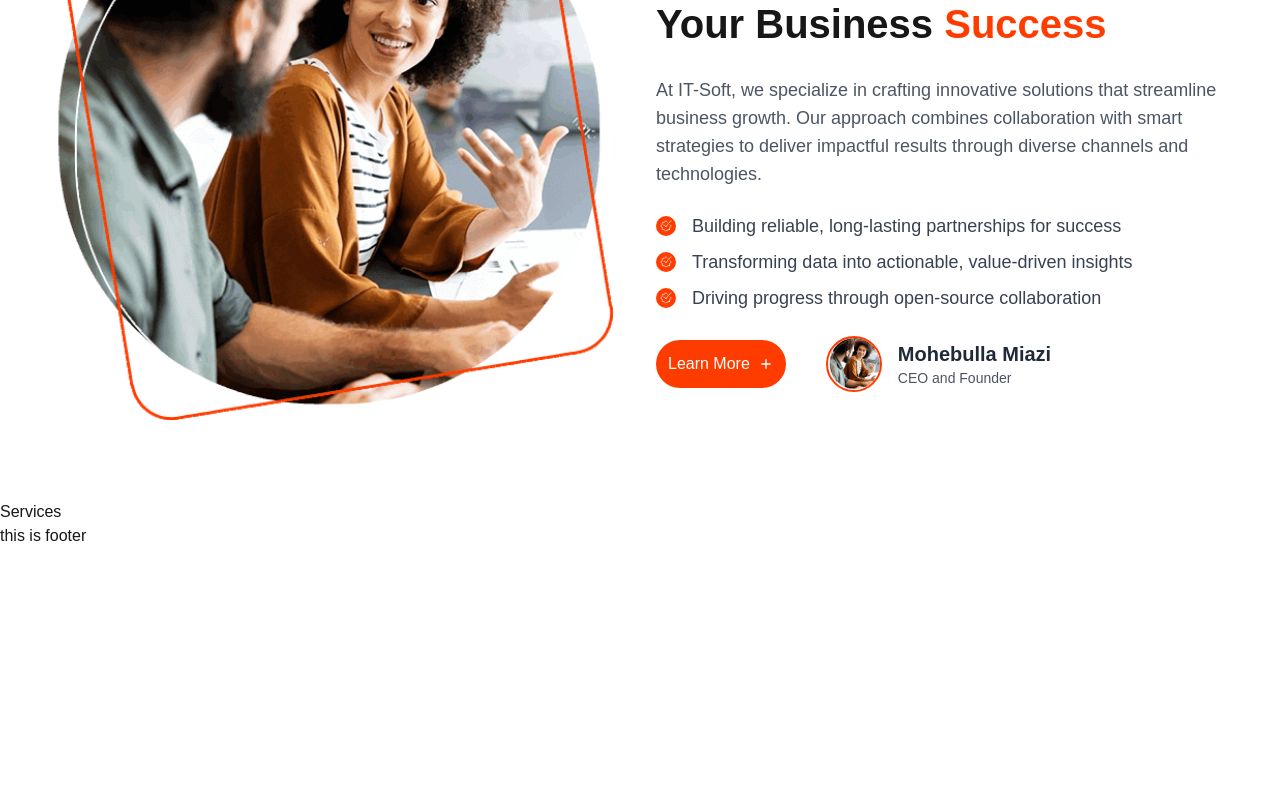
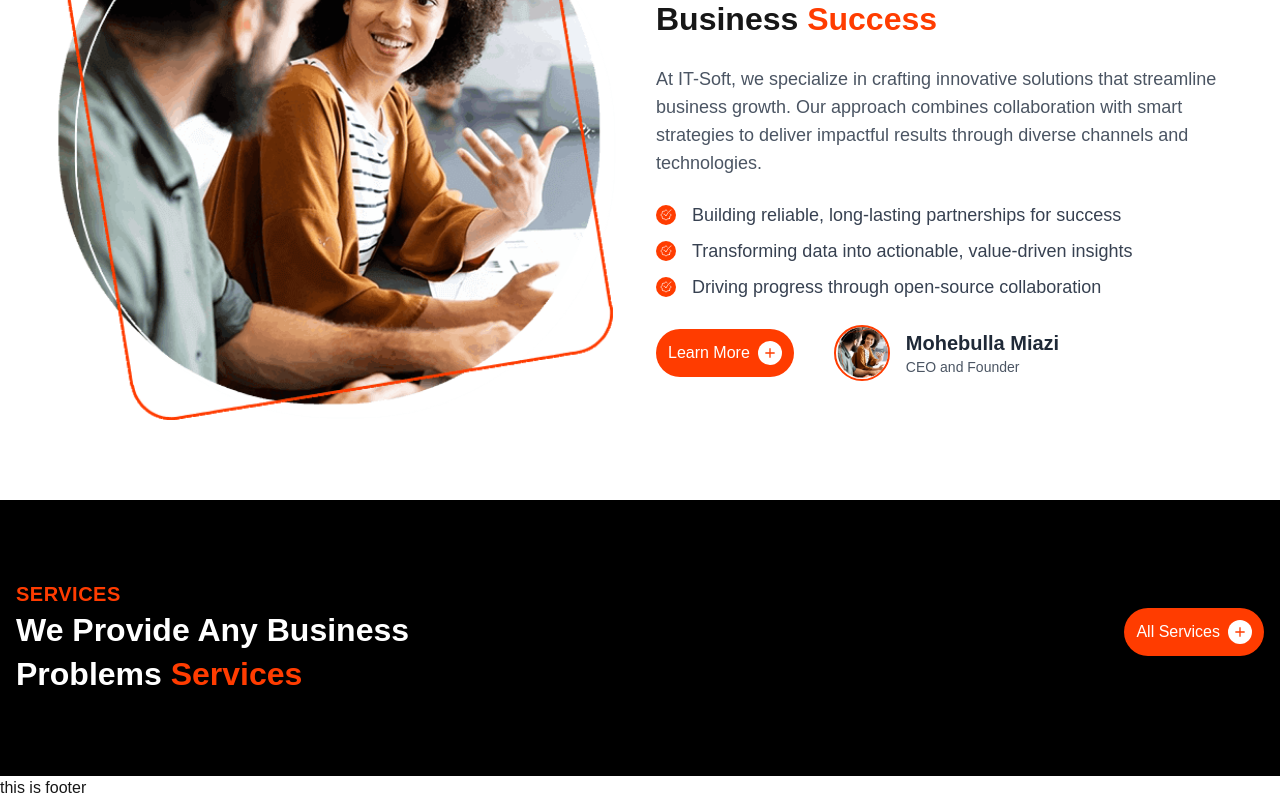
Before and after one commit to safimiazi/software_company_website, a Next.js app: page / in a window 1280 px wide. Shown: the part 927-1727 px from the top of the page. Before the commit the page ends 1475 px from the top, so only its background shows below. Built offline with nearby package versions, Linux system fonts and the light colour scheme.

Commit message:
update service added

```diff
--- a/src/Icons.tsx
+++ b/src/Icons.tsx
@@ -42,3 +42,10 @@ export function PlusIcon(props: SVGProps<SVGSVGElement>) {
       <svg xmlns="http://www.w3.org/2000/svg" width="1em" height="1em" viewBox="0 0 24 24" {...props}><path fill="currentColor" d="M11 13H5v-2h6V5h2v6h6v2h-6v6h-2z"></path></svg>
     )
   }
+
+
+export function WebIcon(props: SVGProps<SVGSVGElement>) {
+    return (
+      <svg xmlns="http://www.w3.org/2000/svg" width="1em" height="1em" viewBox="0 0 24 24" {...props}><g fill="currentColor"><path d="M4 8a1 1 0 1 0 0-2a1 1 0 0 0 0 2m4-1a1 1 0 1 1-2 0a1 1 0 0 1 2 0m2 1a1 1 0 1 0 0-2a1 1 0 0 0 0 2"></path><path fillRule="evenodd" d="M3 3a3 3 0 0 0-3 3v12a3 3 0 0 0 3 3h18a3 3 0 0 0 3-3V6a3 3 0 0 0-3-3zm18 2H3a1 1 0 0 0-1 1v3h20V6a1 1 0 0 0-1-1M2 18v-7h20v7a1 1 0 0 1-1 1H3a1 1 0 0 1-1-1" clipRule="evenodd"></path></g></svg>
+    )
+  }
--- a/src/app/page.tsx
+++ b/src/app/page.tsx
@@ -1,7 +1,7 @@
 import AboutUs from "@/components/ui/home/AboutUs";
 import Banner from "@/components/ui/home/Banner";
+import Services from "@/components/ui/home/Services";
 import Image from "next/image";
-import Services from "./services/page";
 
 export default function Home() {
   return (
--- a/src/components/ui/home/AboutUs.tsx
+++ b/src/components/ui/home/AboutUs.tsx
@@ -67,9 +67,9 @@ const AboutUs = () => {
             <div className="flex flex-col md:flex-row items-center justify-start gap-10">
               <button className="flex items-center justify-between bg-brand-color rounded-full p-3 gap-2 text-white">
                 Learn More
-                <span>
-                  <PlusIcon />
-                </span>
+                  <span className="p-1 bg-white rounded-full text-brand-color">
+                              <PlusIcon />
+                            </span>
               </button>
               <div className="flex items-center justify-start gap-4">
                 <Image
--- a/src/components/ui/home/Services.tsx
+++ b/src/components/ui/home/Services.tsx
@@ -1,10 +1,57 @@
 import ContentWidth from "@/components/shared/ContentWidth";
+import { PlusIcon, WebIcon } from "@/Icons";
 import React from "react";
 
 const Services = () => {
+  const serviceSectionData = {
+    heading: "Services",
+    title: "We Provide Any Business Problems Services",
+    services: [
+      {
+        icon: <WebIcon />,
+        title: "Website Development",
+        description:
+          "We specialize in building responsive and user-friendly websites that help businesses establish a strong online presence and drive more customers to their services.",
+      },
+      {
+        icon: <WebIcon />, // Replace with actual icon
+        title: "Software Development",
+        description:
+          "Our expert team develops high-quality, custom software solutions tailored to meet the unique needs of your business, boosting efficiency and productivity.",
+      },
+      {
+        icon: <WebIcon />, // Replace with actual icon
+        title: "Mobile Application Designing",
+        description:
+          "We create visually appealing and highly functional mobile applications that offer seamless user experiences, helping businesses connect with their customers on mobile devices.",
+      },
+      {
+        icon: <WebIcon />, // Replace with actual icon
+        title: "Digital Marketing",
+        description:
+          "Our digital marketing services help businesses reach their target audience through effective online strategies, including SEO, social media marketing, and paid advertising, ensuring increased visibility and growth.",
+      },
+    ],
+  };
   return (
-    <section className="py-20">
-      <ContentWidth></ContentWidth>
+    <section className="py-20 bg-black">
+      <ContentWidth>
+        <p className="text-brand-color text-xl font-bold tracking-wide uppercase">
+          {serviceSectionData.heading}
+        </p>
+        <div className="flex items-start justify-between">
+          <h2 className="text-title leading-snug text-white max-w-[500px]">
+            We Provide Any Business Problems{" "}
+            <span className="text-brand-color">Services</span>
+          </h2>
+          <button className="flex items-center justify-between bg-brand-color rounded-full p-3 gap-2 text-white">
+            All Services
+            <span className="p-1 bg-white rounded-full text-brand-color">
+              <PlusIcon />
+            </span>
+          </button>
+        </div>
+      </ContentWidth>
     </section>
   );
 };
--- a/tailwind.config.ts
+++ b/tailwind.config.ts
@@ -14,11 +14,11 @@ export default {
         "brand-color": "#FF3C00;"
       },
       fontSize: {
-        title: ["2.5rem", { lineHeight: "3rem", fontWeight: "700" }], // Title font size
-        description: ["1.125rem", { lineHeight: "1.75rem", fontWeight: "400" }], // Description font size
-        subtitle: ["1.75rem", { lineHeight: "2.25rem", fontWeight: "600" }], // Subtitle font size
+        title: ["2rem", { lineHeight: "2.5rem", fontWeight: "700" }], // Reduced Title font size
+        description: ["1rem", { lineHeight: "1.5rem", fontWeight: "400" }], // Reduced Description font size
+        subtitle: ["1.5rem", { lineHeight: "2rem", fontWeight: "600" }], // Reduced Subtitle font size
+      },
 
-      },
     },
   },
   plugins: [],
```
Also changed, not shown: src/app/services/page.tsx (+4 -6 lines).
